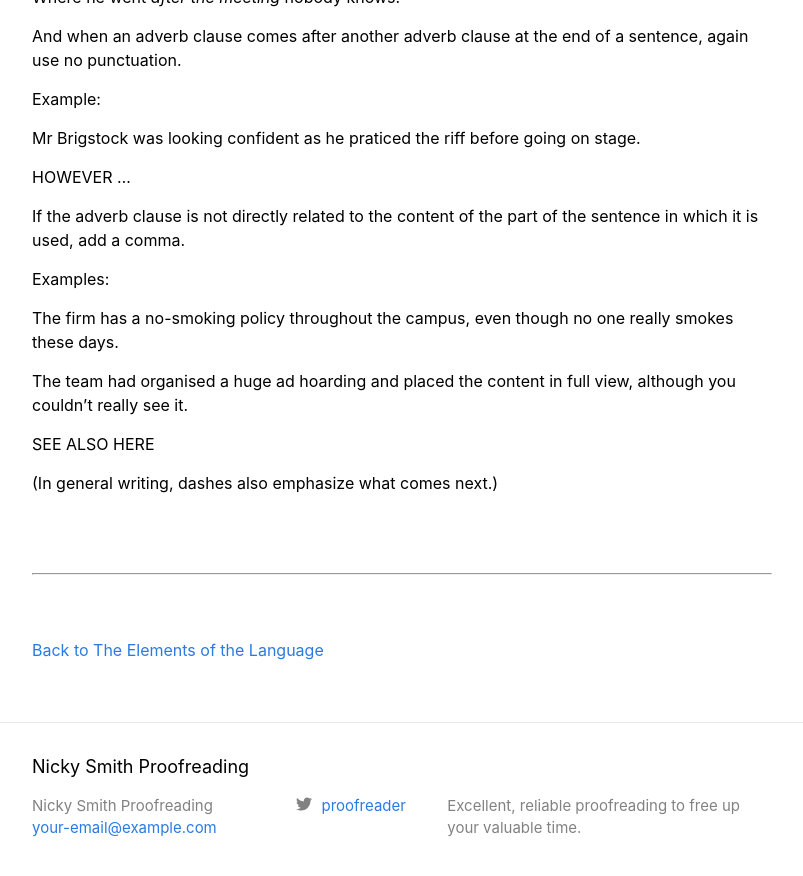
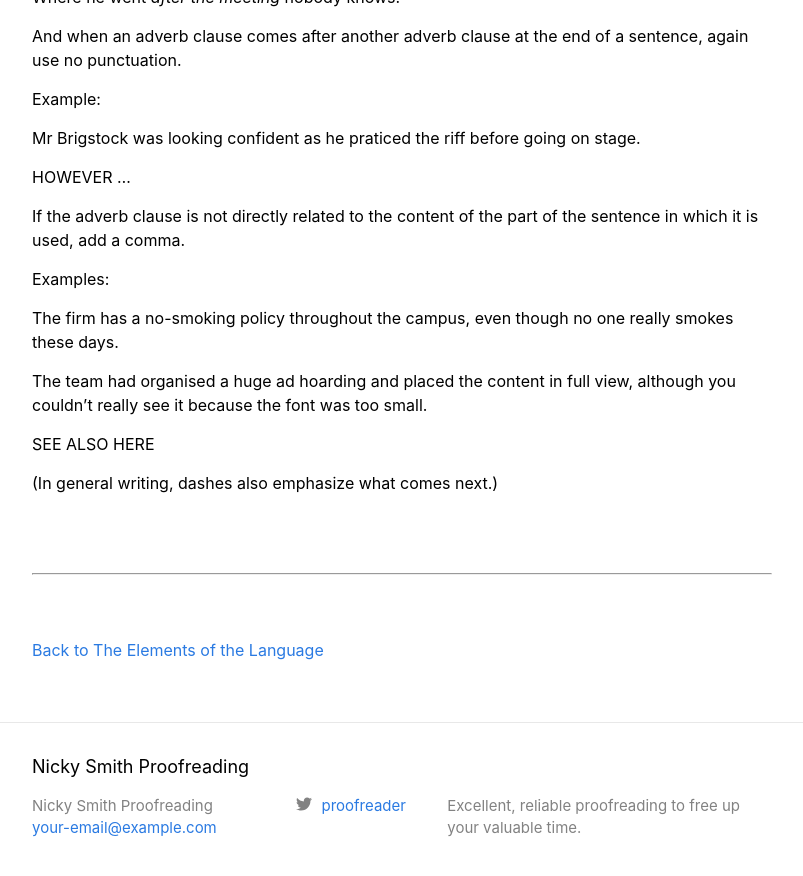
Before and after one commit to NickPax/my-website, a Jekyll site: the page built from _structures/dependent-clause.md, in a window 1280 px wide and 900 px high, scrolled down 3014 px. Shown: the top 876 px of the window, without its empty margins (238-1041 px from the left). Built offline with Jekyll 4.4.1, drawn with Linux system fonts in a browser that asks for light colours.

Commit message:
Update dependent-clause.md

```diff
--- a/_structures/dependent-clause.md
+++ b/_structures/dependent-clause.md
@@ -150,7 +150,7 @@ Examples:
 
 The firm has a no-smoking policy throughout the campus, even though no one really smokes these days.
 
-The team had organised a huge ad hoarding and placed the content in full view, although you couldn't really see it.
+The team had organised a huge ad hoarding and placed the content in full view, although you couldn't really see it because the font was too small.
 
 SEE ALSO HERE
 
```
